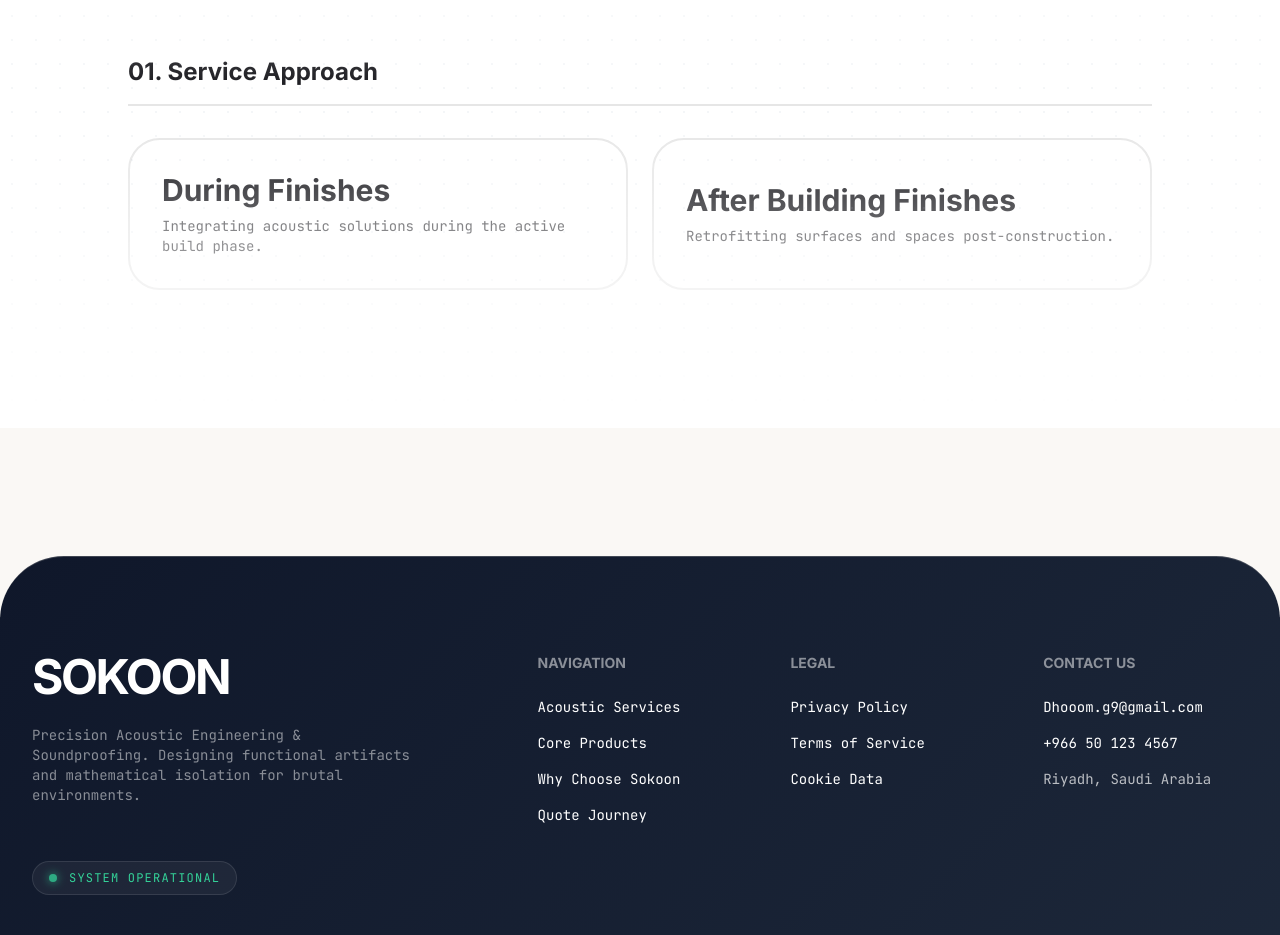
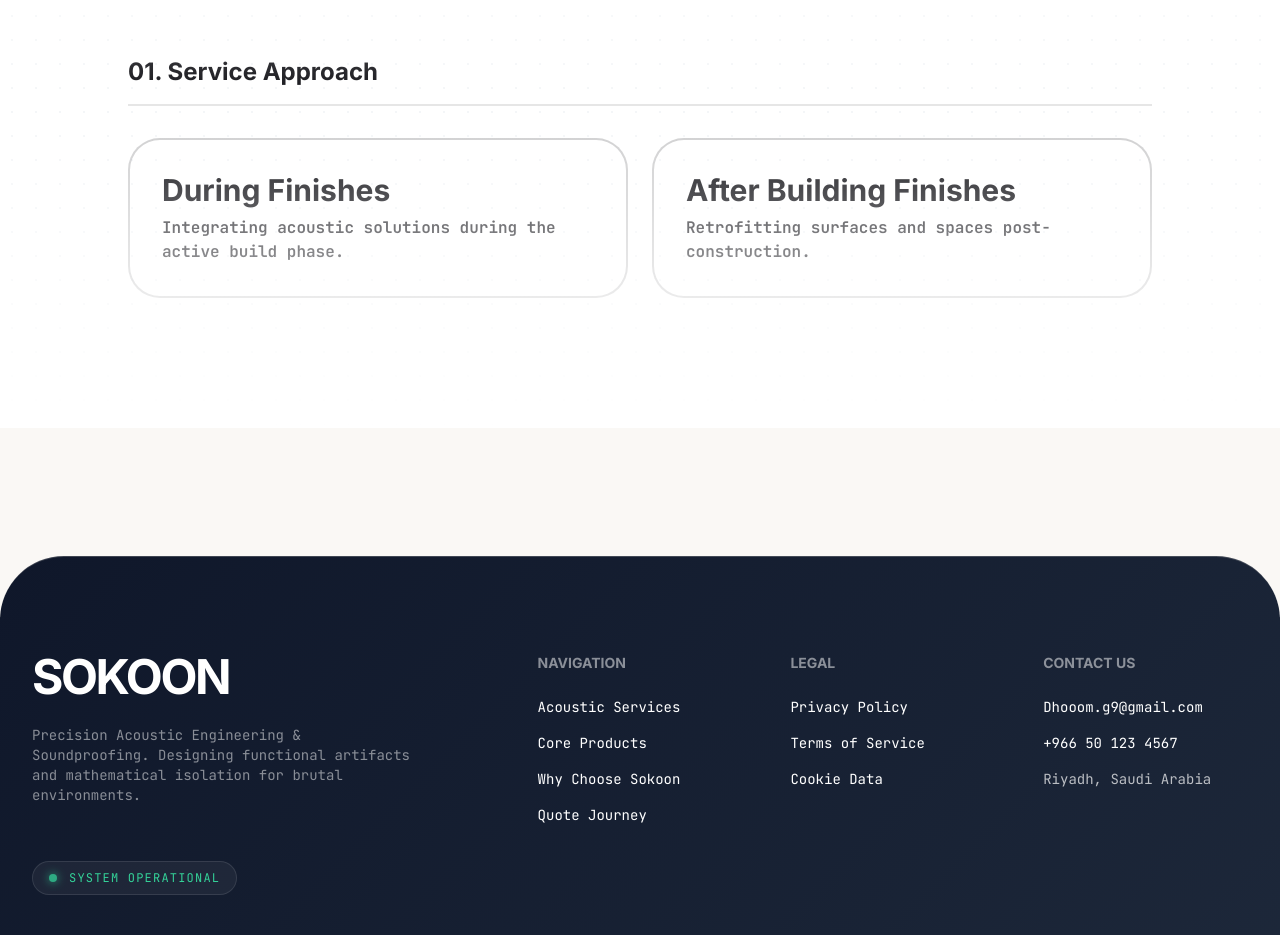
Before and after one commit to dhooomg9-source/sokoon-main, a React (Vite) app: page / in a window 1280 px wide. Shown: the part 2940-3875 px from the top of the page. Built offline with nearby package versions, Linux system fonts and the light colour scheme; a web font is replaced by a local one.

Commit message:
Fix contrast issues and remove faded text in Quote Journey

```diff
--- a/src/components/QuoteJourney.jsx
+++ b/src/components/QuoteJourney.jsx
@@ -75,24 +75,24 @@ export default function QuoteJourney() {
 
       {/* STEP 1: APPROACH */}
       <div className="w-full max-w-5xl mb-12">
-        <h3 className="font-heading font-bold text-2xl mb-8 border-b-2 border-dark/10 pb-4">01. Service Approach</h3>
+        <h3 className="font-heading font-bold text-2xl mb-8 border-b-2 border-dark/10 pb-4 text-dark">01. Service Approach</h3>
         <div className="grid grid-cols-1 md:grid-cols-2 gap-6">
           <button
             onClick={() => { setApproach('during'); setSector(null); setShowForm(false); }}
-            className={`p-8 rounded-[2rem] text-left transition-all duration-300 border-2 ${approach === 'during' ? 'border-accent bg-accent text-paper shadow-lg scale-[1.02]' : 'border-dark/10 hover:border-accent hover:-translate-y-1 hover:shadow-md'
+            className={`p-8 rounded-[2rem] text-left transition-all duration-300 border-2 ${approach === 'during' ? 'border-dark bg-dark text-paper shadow-xl scale-[1.02]' : 'border-dark/20 bg-paper hover:border-dark hover:shadow-md'
               }`}
           >
             <h4 className="font-heading font-bold text-3xl mb-2">During Finishes</h4>
-            <p className="font-data text-sm opacity-80">Integrating acoustic solutions during the active build phase.</p>
+            <p className="font-data text-base font-semibold opacity-90">Integrating acoustic solutions during the active build phase.</p>
           </button>
 
           <button
             onClick={() => { setApproach('after'); setSector(null); setShowForm(false); }}
-            className={`p-8 rounded-[2rem] text-left transition-all duration-300 border-2 ${approach === 'after' ? 'border-accent bg-accent text-paper shadow-lg scale-[1.02]' : 'border-dark/10 hover:border-accent hover:-translate-y-1 hover:shadow-md'
+            className={`p-8 rounded-[2rem] text-left transition-all duration-300 border-2 ${approach === 'after' ? 'border-dark bg-dark text-paper shadow-xl scale-[1.02]' : 'border-dark/20 bg-paper hover:border-dark hover:shadow-md'
               }`}
           >
             <h4 className="font-heading font-bold text-3xl mb-2">After Building Finishes</h4>
-            <p className="font-data text-sm opacity-80">Retrofitting surfaces and spaces post-construction.</p>
+            <p className="font-data text-base font-semibold opacity-90">Retrofitting surfaces and spaces post-construction.</p>
           </button>
         </div>
       </div>
@@ -100,13 +100,13 @@ export default function QuoteJourney() {
       {/* STEP 2: SECTOR */}
       {approach && (
         <div ref={sectorRef} className="w-full max-w-5xl mb-16">
-          <h3 className="font-heading font-bold text-2xl mb-8 border-b-2 border-dark/10 pb-4">02. Select Your Sector</h3>
+          <h3 className="font-heading font-bold text-2xl mb-8 border-b-2 border-dark/10 pb-4 text-dark">02. Select Your Sector</h3>
           <div className="grid grid-cols-2 md:grid-cols-4 gap-4">
             {['schools', 'highrise', 'consultancy', 'hospitals'].map(sec => (
               <button
                 key={sec}
                 onClick={() => { setSector(sec); setShowForm(false); }}
-                className={`p-6 rounded-[1.5rem] font-heading font-bold uppercase tracking-tight text-lg sm:text-xl transition-all duration-300 border-2 ${sector === sec ? 'border-accent bg-accent text-paper shadow-lg scale-[1.05]' : 'border-dark/5 hover:border-accent hover:bg-accent/5 hover:-translate-y-1'
+                className={`p-6 rounded-[1.5rem] font-heading font-bold uppercase tracking-tight text-lg sm:text-xl transition-all duration-300 border-2 ${sector === sec ? 'border-dark bg-dark text-paper shadow-xl scale-[1.05]' : 'border-dark/20 bg-paper text-dark hover:border-dark hover:-translate-y-1 shadow-sm'
                   }`}
               >
                 {sec === 'highrise' ? 'High-rise' : sec}
@@ -119,25 +119,25 @@ export default function QuoteJourney() {
       {/* STEP 3: PRODUCTS & SERVICES */}
       {sector && (
         <div ref={productRef} className="w-full max-w-5xl mb-16 bg-white p-8 md:p-12 rounded-[3rem] shadow-2xl border border-dark/5">
-          <h3 className="font-heading font-bold text-3xl md:text-4xl mb-4">Recommended Solutions for {sector === 'highrise' ? 'High-rise' : sector}</h3>
-          <p className="font-data text-dark/90 mb-10 max-w-2xl font-medium">Based on your requirement protocol ({approach} finishes), these are the highly calibrated interventions we prescribe.</p>
+          <h3 className="font-heading font-extrabold text-3xl md:text-4xl mb-4 text-dark">Recommended Solutions for {sector === 'highrise' ? 'High-rise' : sector}</h3>
+          <p className="font-data text-dark font-bold mb-10 max-w-2xl text-lg">Based on your requirement protocol ({approach} finishes), these are the highly calibrated interventions we prescribe.</p>
 
           <div className="grid grid-cols-1 md:grid-cols-3 gap-6 mb-12">
             {activeProducts.map((prod) => (
-              <div key={prod.id} className="p-6 bg-background rounded-[1.5rem] border border-dark/5 hover:border-accent/50 transition-colors">
-                <div className="w-8 h-8 bg-dark/10 rounded-full mb-4 flex items-center justify-center font-data text-xs">{prod.id}</div>
-                <h4 className="font-heading font-bold text-xl mb-2">{prod.name}</h4>
-                <p className="font-data text-sm text-dark/90 font-medium">{prod.desc}</p>
+              <div key={prod.id} className="p-6 bg-background rounded-[1.5rem] border-2 border-dark/10 shadow-md hover:border-accent hover:shadow-xl transition-all duration-300">
+                <div className="w-10 h-10 bg-dark text-paper rounded-full mb-4 flex items-center justify-center font-data text-sm font-bold shadow-sm">{prod.id}</div>
+                <h4 className="font-heading font-extrabold text-2xl mb-3 text-dark">{prod.name}</h4>
+                <p className="font-data text-base text-dark font-semibold leading-relaxed">{prod.desc}</p>
               </div>
             ))}
           </div>
 
           <button
             onClick={() => setShowForm(true)}
-            className="btn-magnetic w-full md:w-auto px-8 py-4 bg-accent text-paper rounded-full font-heading font-semibold text-lg relative group overflow-hidden"
+            className="btn-magnetic w-full md:w-auto px-10 py-5 bg-dark text-paper rounded-full font-heading font-bold text-xl relative group overflow-hidden hover:text-dark transition-colors duration-300 shadow-lg"
           >
             <span className="relative z-10">Inquire About These Services</span>
-            <span className="absolute inset-0 bg-dark translate-y-[100%] group-hover:translate-y-0 transition-transform duration-300 z-0"></span>
+            <span className="absolute inset-0 bg-accent translate-y-[100%] group-hover:translate-y-0 transition-transform duration-300 z-0"></span>
           </button>
         </div>
       )}
```
